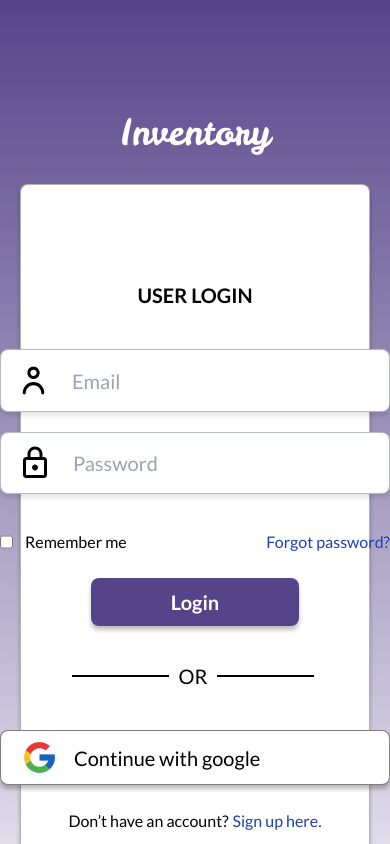
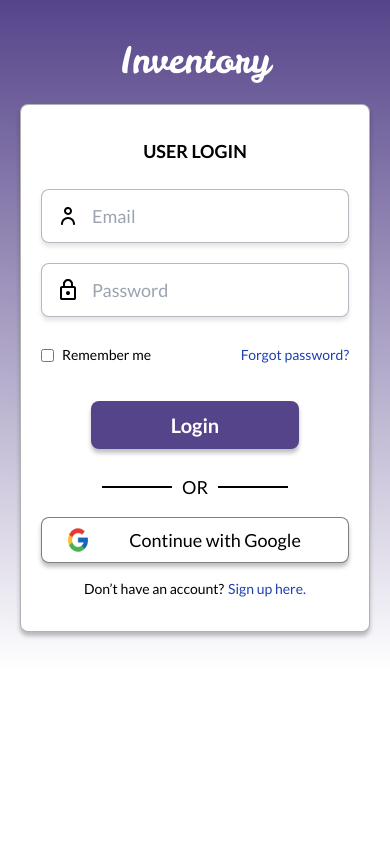
Before and after one commit to abdujemal/alx-webstack-simple-inventory, a React (Vite) app in the folder frontend/: page /login in a window 390 px wide. Shown: the top 844 px of the page. Built offline with nearby package versions, Linux system fonts and the light colour scheme; no server answers.

Commit message:
Update sign-in and register pages with responsive design

```diff
--- a/frontend/src/features/auth/views/login.jsx
+++ b/frontend/src/features/auth/views/login.jsx
@@ -17,57 +17,55 @@ const Login = () => {
     const loginSubmit = async (e) =>{
         e.preventDefault()
         if(!loading){
-
             await login(email, password)
         }
     }
 
     return (
-        <div className="flex overflow-hidden flex-col bg-gradient-to-b from-primary to-white justify-center items-center px-20 py-28 max-md:px-5 max-md:pb-24">
-            <div className="flex flex-col max-w-full w-[679px]">
+        <div className="flex overflow-hidden flex-col bg-gradient-to-b from-primary to-white justify-center items-center px-5 py-10 md:px-20 md:py-28">
+            <div className="flex flex-col w-full max-w-[679px]">
                 <Logo/>
-                <section className="flex flex-col justify-center items-center px-20 py-24 mt-8 bg-white rounded-lg border border-solid border-black border-opacity-30 shadow-[0px_4px_4px_rgba(0,0,0,0.25)] max-md:px-5 max-md:pb-24 max-md:max-w-full">
-                    <form onSubmit={loginSubmit}>
-                        <div className="flex flex-col mb-0 max-w-full w-[390px] max-md:mb-2.5">
-                            <div className="self-center text-xl font-bold text-black">
+                <section className="flex flex-col justify-center items-center px-5 py-8 md:px-20 md:py-24 mt-6 md:mt-8 bg-white rounded-lg border border-solid border-black border-opacity-30 shadow-[0px_4px_4px_rgba(0,0,0,0.25)]">
+                    <form onSubmit={loginSubmit} className="w-full max-w-[390px]">
+                        <div className="flex flex-col mb-0">
+                            <div className="self-center text-lg md:text-xl font-bold text-black">
                                 USER LOGIN
                             </div>
-                            <div className="flex gap-5 px-3.5 py-3 mt-14 text-xl whitespace-nowrap bg-white rounded-lg border border-solid border-gray-500 border-opacity-50 shadow-[0px_4px_4px_rgba(0,0,0,0.1)] text-lack text-pacity-50 max-md:mt-10">
-                                <img src="person.svg"/>
-                                <div  className="flex-1 my-auto "><input onChange={(e)=>setEmail(e.target.value)} className="w-full" placeholder="Email" type="email" name="email" ></input></div>
+                            <div className="flex gap-3 md:gap-5 px-3.5 py-3 mt-6 md:mt-14 text-lg md:text-xl whitespace-nowrap bg-white rounded-lg border border-solid border-gray-500 border-opacity-50 shadow-[0px_4px_4px_rgba(0,0,0,0.1)] text-lack text-pacity-50">
+                                <img src="person.svg" className="w-6 md:w-8"/>
+                                <div className="flex-1 my-auto "><input onChange={(e)=>setEmail(e.target.value)} className="w-full" placeholder="Email" type="email" name="email" /></div>
                             </div>
-                            <div className="flex gap-5 px-4 py-3 mt-5 text-xl whitespace-nowrap bg-white rounded-lg border border-solid border-gray-500 border-opacity-50 shadow-[0px_4px_4px_rgba(0,0,0,0.1)] text-lack text-pacity-50">
-                                <img src="password.svg"/>
-                                <div className="flex-1 my-auto "><input onChange={(e)=>setPassword(e.target.value)} className="w-full"  placeholder="Password" type="password" name="password"></input></div>
+                            <div className="flex gap-3 md:gap-5 px-3.5 py-3 mt-5 text-lg md:text-xl whitespace-nowrap bg-white rounded-lg border border-solid border-gray-500 border-opacity-50 shadow-[0px_4px_4px_rgba(0,0,0,0.1)] text-lack text-pacity-50">
+                                <img src="password.svg" className="w-6 md:w-8"/>
+                                <div className="flex-1 my-auto "><input onChange={(e)=>setPassword(e.target.value)} className="w-full" placeholder="Password" type="password" name="password" /></div>
                             </div>
-                            <p className="text-red-700 mt-2">{error}</p>
-                            <div className="flex justify-between mt-7">
-                                <div className="flex gap-3 self-start">
-                                    <input type="checkbox"></input>
-                                    <div className="text-black">
+                            <p className="text-red-700 mt-2 text-sm md:text-base">{error}</p>
+                            <div className="flex flex-row md:flex-row justify-between mt-5 md:mt-7">
+                                <div className="flex items-center gap-2 md:gap-3 mb-3 md:mb-0">
+                                    <input type="checkbox" />
+                                    <div className="text-black text-sm md:text-base">
                                         Remember me
                                     </div>
                                 </div>
-                                <Link className="text-blue-800 cursor-pointer hover:underline" to={'/register'} >
+                                <Link className="text-blue-800 text-sm md:text-base cursor-pointer hover:underline" to={'/register'}>
                                     Forgot password?
                                 </Link>
-
                             </div>
                             <MainButton isLoading={loading} text={"Login"} isSubmit/>
-                            <div className="flex gap-2.5 items-center self-center mt-9 max-w-full text-xl text-black whitespace-nowrap w-[247px]">
-                                <div className="shrink-0 self-stretch my-auto h-px border border-black border-solid w-[97px]" />
+                            <div className="flex flex-row md:flex-row gap-2.5 items-center justify-center mt-6 md:mt-9 text-lg md:text-xl text-black whitespace-nowrap">
+                                <div className="shrink-0 self-stretch my-auto h-px border border-black border-solid w-[70px] md:w-[97px]" />
                                 <div className="self-stretch">OR</div>
-                                <div className="shrink-0 self-stretch my-auto h-px border border-black border-solid w-[97px]" />
+                                <div className="shrink-0 self-stretch my-auto h-px border border-black border-solid w-[70px] md:w-[97px]" />
                             </div>
-                            <Link to={GOOGLE_URL} className="flex cursor-pointer gap-4 px-14 py-2 mt-6 text-xl text-black bg-white rounded-lg border border-solid border-black border-opacity-50 shadow-[0px_4px_4px_rgba(0,0,0,0.25)] max-md:px-5 max-md:mt-10">
-                                <img src="Google.png" alt="google" />
-                                <div className="grow shrink my-auto w-[219px]">
-                                    Continue with google
+                            <Link to={GOOGLE_URL} className="flex cursor-pointer gap-4 px-6 py-2 mt-4 md:mt-6 text-lg md:text-xl text-black bg-white rounded-lg border border-solid border-black border-opacity-50 shadow-[0px_4px_4px_rgba(0,0,0,0.25)]">
+                                <img src="Google.png" alt="google" className="w-6 md:w-8"/>
+                                <div className="text-center grow shrink my-auto w-[160px] md:w-[219px]">
+                                    Continue with Google
                                 </div>
                             </Link>
-                            <div className="flex gap-1 justify-center mt-6 max-md:mx-2.5">
+                            <div className="flex gap-1 justify-center mt-4 md:mt-6 text-sm md:text-base">
                                 <div className="text-black">Don’t have an account?</div>
-                                <Link className="text-blue-800 hover:underline" to={'/register'} >
+                                <Link className="text-blue-800 hover:underline" to={'/register'}>
                                     Sign up here.
                                 </Link>
                             </div>
@@ -79,4 +77,4 @@ const Login = () => {
     );
 }
 
-export default Login
+export default Login;
--- a/frontend/src/features/auth/views/register.jsx
+++ b/frontend/src/features/auth/views/register.jsx
@@ -1,18 +1,17 @@
 import { Link } from "react-router-dom";
 import Logo from "../../../shared/components/logo";
 import MainButton from "../../../shared/components/mainButton";
-import {  useState } from "react";
+import { useState } from "react";
 import { useAuth } from "../controllers/AuthProvider";
 import { GOOGLE_URL, roles } from "../../../shared/utils/constants";
-import {  MdOutlineVerifiedUser , MdOutlineEmail} from "react-icons/md";
+import { MdOutlineVerifiedUser, MdOutlineEmail } from "react-icons/md";
 import { IoPersonCircle } from "react-icons/io5";
-import { dataURLtoFile } from "../services/helpers.js"
+import { dataURLtoFile } from "../services/helpers.js";
 
 import toast from "react-hot-toast";
 
 const Register = () => {
-
-  const {register, error, loading, setError } = useAuth()
+  const { register, error, loading, setError } = useAuth();
 
   const [email, setEmail] = useState("");
   const [name, setName] = useState("");
@@ -21,19 +20,17 @@ const Register = () => {
   const [confirmPassword, setConfirmPassword] = useState("");
   const [image, setImage] = useState(null);
 
-
-
-  const registerSubmit = async (e) =>{
-      e.preventDefault()
-      if(!loading){
-        if(password != confirmPassword){
-          setError("Password does not much")
+  const registerSubmit = async (e) => {
+    e.preventDefault();
+    if (!loading) {
+      if (password !== confirmPassword) {
+        setError("Passwords do not match");
         return;
       }
-        const imageFile = dataURLtoFile(image, 'image.jpg')
-        await register(name, email, password, role, imageFile)
+      const imageFile = dataURLtoFile(image, "image.jpg");
+      await register(name, email, password, role, imageFile);
     }
-  }
+  };
 
   const handleFileChange = (event) => {
     const file = event.target.files[0];
@@ -49,83 +46,135 @@ const Register = () => {
   };
 
   return (
-      <div className="flex overflow-hidden flex-col bg-gradient-to-b from-primary to-white justify-center items-center px-20 py-28 max-md:px-5 max-md:pb-24">
-          <div className="flex flex-col max-w-full w-[679px]">
-              <Logo/>
-              <section className="flex flex-col justify-center items-center px-20 py-24 mt-8 bg-white rounded-lg border border-solid border-black border-opacity-30 shadow-[0px_4px_4px_rgba(0,0,0,0.25)] max-md:px-5 max-md:pb-24 max-md:max-w-full">
+    <div className="flex overflow-hidden flex-col bg-gradient-to-b from-primary to-white justify-center items-center px-5 py-10 sm:px-10 sm:py-20 md:px-20 md:py-28">
+      <div className="flex flex-col w-full max-w-[679px]">
+        <Logo />
+        <section className="flex flex-col justify-center items-center px-5 py-8 sm:px-10 sm:py-16 md:px-20 md:py-24 mt-6 md:mt-8 bg-white rounded-lg border border-solid border-black border-opacity-30 shadow-[0px_4px_4px_rgba(0,0,0,0.25)]">
           <form onSubmit={registerSubmit}>
-                      <div className="flex flex-col mb-0 max-w-full w-[390px] max-md:mb-2.5">
-                          <div className="self-center text-xl font-bold text-black">
+            <div className="flex flex-col mb-0 w-full max-w-[390px] mx-auto">
+              <div className="text-lg sm:text-xl font-bold text-black text-center">
                 REGISTER USER
               </div>
-                          {
-                            image ?
-                            <img src={image} className=" h-32 w-32 m-auto mt-6 rounded-full"  alt="user_image"/>   :
-                            <IoPersonCircle className=" h-32 w-32 m-auto mt-6 rounded-full" />
-                          }
-                          <input type="file" accept="image/*" onChange={handleFileChange} className=" shadow-sm w-fit px-2 py-1 mt-2 rounded self-center"/>
-                          <div className="flex gap-5 px-3.5 py-3 mt-14 text-xl whitespace-nowrap bg-white rounded-lg border border-solid border-gray-500 border-opacity-50 shadow-[0px_4px_4px_rgba(0,0,0,0.1)] text-lack text-pacity-50 max-md:mt-10">
-                              <img src="person.svg"/>
-                              <div  className="flex-1 my-auto "><input value={name} required onChange={(e)=>setName(e.target.value)} className="w-full" placeholder="User Name" type="text" name="text" ></input></div>
+              <div className="flex justify-center mt-6">
+                {image ? (
+                  <img src={image} className="h-32 w-32 rounded-full" alt="user_image" />
+                ) : (
+                  <IoPersonCircle className="h-32 w-32 text-primary" />
+                )}
               </div>
-                          <div className="flex gap-5 px-3.5 py-3 mt-5 text-xl whitespace-nowrap bg-white rounded-lg border border-solid border-gray-500 border-opacity-50 shadow-[0px_4px_4px_rgba(0,0,0,0.1)] text-lack text-pacity-50 max-md:mt-10">
-                              <MdOutlineEmail size={30}/>
-                              <div  className="flex-1 my-auto "><input required onChange={(e)=>setEmail(e.target.value)} className="w-full" placeholder="Email" type="email" name="email" ></input></div>
+              <input
+                type="file"
+                accept="image/*"
+                onChange={handleFileChange}
+                className="shadow-sm w-full mt-2 rounded self-center"
+              />
+              <div className="flex flex-col gap-5 mt-8 sm:mt-10">
+                <div className="flex gap-3 items-center px-3.5 py-3 text-base sm:text-lg md:text-xl bg-white rounded-lg border border-gray-500 border-opacity-50 shadow-[0px_4px_4px_rgba(0,0,0,0.1)]">
+                  <img src="person.svg" alt="user icon" className="w-6 sm:w-8" />
+                  <div className="flex-1">
+                    <input
+                      value={name}
+                      required
+                      onChange={(e) => setName(e.target.value)}
+                      className="w-full"
+                      placeholder="User Name"
+                      type="text"
+                      name="text"
+                    />
                   </div>
-                          <div className="flex gap-5 px-3.5 py-3 mt-5 text-xl whitespace-nowrap bg-white rounded-lg border border-solid border-gray-500 border-opacity-50 shadow-[0px_4px_4px_rgba(0,0,0,0.1)] text-lack text-pacity-50 max-md:mt-10">
-                              <MdOutlineVerifiedUser className="my-auto" size={30}/>
-                              <div  className="flex-1 my-auto ">
-                                {/* <input onChange={(e)=>set(e.target.value)} className="w-full" placeholder="Email" type="email" name="email" >
-                                </input> */}
+                </div>
+                <div className="flex gap-3 items-center px-3.5 py-3 text-base sm:text-lg md:text-xl bg-white rounded-lg border border-gray-500 border-opacity-50 shadow-[0px_4px_4px_rgba(0,0,0,0.1)]">
+                  <MdOutlineEmail size={30} />
+                  <div className="flex-1">
+                    <input
+                      required
+                      onChange={(e) => setEmail(e.target.value)}
+                      className="w-full"
+                      placeholder="Email"
+                      type="email"
+                      name="email"
+                    />
+                  </div>
+                </div>
+                <div className="flex gap-3 items-center px-3.5 py-3 text-base sm:text-lg md:text-xl bg-white rounded-lg border border-gray-500 border-opacity-50 shadow-[0px_4px_4px_rgba(0,0,0,0.1)]">
+                  <MdOutlineVerifiedUser size={30} />
+                  <div className="flex-1">
                     <select
                       required
                       className="block w-full py-2 px-3 border border-none bg-white rounded-md shadow-sm focus:outline-none"
-                                  value={role} onChange={(e)=>setRole(e.target.value)}>
-                                  <option className="text-gray-900 hover:bg-indigo-100" value="" disabled>Select your role</option>
-                                  {
-                                    roles.map((e)=><option key={e} value={e}>{e}</option>)
-                                  }
+                      value={role}
+                      onChange={(e) => setRole(e.target.value)}
+                    >
+                      <option value="" disabled>
+                        Select your role
+                      </option>
+                      {roles.map((e) => (
+                        <option key={e} value={e}>
+                          {e}
+                        </option>
+                      ))}
                     </select>
                   </div>
                 </div>
-                          <div className="flex gap-5 px-4 py-3 mt-5 text-xl whitespace-nowrap bg-white rounded-lg border border-solid border-gray-500 border-opacity-50 shadow-[0px_4px_4px_rgba(0,0,0,0.1)] text-lack text-pacity-50">
-                              <img src="password.svg"/>
-                              <div className="flex-1 my-auto "><input required onChange={(e)=>setPassword(e.target.value)} className="w-full"  placeholder="Password" type="password" name="password"></input></div>
+                <div className="flex gap-3 items-center px-3.5 py-3 text-base sm:text-lg md:text-xl bg-white rounded-lg border border-gray-500 border-opacity-50 shadow-[0px_4px_4px_rgba(0,0,0,0.1)]">
+                  <img src="password.svg" alt="password icon" className="w-6 sm:w-8" />
+                  <div className="flex-1">
+                    <input
+                      required
+                      onChange={(e) => setPassword(e.target.value)}
+                      className="w-full"
+                      placeholder="Password"
+                      type="password"
+                      name="password"
+                    />
                   </div>
-                          <div className="flex gap-5 px-4 py-3 mt-5 text-xl whitespace-nowrap bg-white rounded-lg border border-solid border-gray-500 border-opacity-50 shadow-[0px_4px_4px_rgba(0,0,0,0.1)] text-lack text-pacity-50">
-                              <img src="password.svg"/>
-                              <div className="flex-1 my-auto "><input required onChange={(e)=>setConfirmPassword(e.target.value)} className="w-full"  placeholder="Confirm Password" type="password" name="confirmPassword"></input></div>
                 </div>
-                          <p className="text-red-700 mt-2">{error}</p>
-                          <div className="flex justify-between mt-7">
-                              <div className="flex gap-3 self-start">
-                                  <input id="rememberme" type="checkbox"></input>
-                                  <label htmlFor="rememberme" className="text-black">
+                <div className="flex gap-3 items-center px-3.5 py-3 text-base sm:text-lg md:text-xl bg-white rounded-lg border border-gray-500 border-opacity-50 shadow-[0px_4px_4px_rgba(0,0,0,0.1)]">
+                  <img src="password.svg" alt="confirm password icon" className="w-6 sm:w-8" />
+                  <div className="flex-1">
+                    <input
+                      required
+                      onChange={(e) => setConfirmPassword(e.target.value)}
+                      className="w-full"
+                      placeholder="Confirm Password"
+                      type="password"
+                      name="confirmPassword"
+                    />
+                  </div>
+                </div>
+                <p className="text-red-700 mt-2 text-sm sm:text-base">{error}</p>
+                <div className="flex flex-row sm:flex-row justify-between mt-5">
+                  <div className="flex gap-2 items-center mb-3 sm:mb-0">
+                    <input id="rememberme" type="checkbox" />
+                    <label htmlFor="rememberme" className="text-sm sm:text-base">
                       Remember me
                     </label>
                   </div>
-                              <Link className="text-blue-800 cursor-pointer hover:underline" to={'/register'} >
+                  <Link className="text-blue-800 text-sm sm:text-base hover:underline" to={'/register'}>
                     Forgot password?
                   </Link>
-
                 </div>
-                          <MainButton isLoading={loading} text={"Submit"} isSubmit/>
-                          <div className="flex gap-2.5 items-center self-center mt-9 max-w-full text-xl text-black whitespace-nowrap w-[247px]">
-                              <div className="shrink-0 self-stretch my-auto h-px border border-black border-solid w-[97px]" />
+                <MainButton isLoading={loading} text={"Submit"} isSubmit />
+                <div className="flex flex-row sm:flex-row gap-2.5 items-center justify-center mt-6 text-base sm:text-lg">
+                  <div className="shrink-0 self-stretch my-auto h-px border border-black border-solid w-[70px] sm:w-[97px]" />
                   <div className="self-stretch">OR</div>
-                              <div className="shrink-0 self-stretch my-auto h-px border border-black border-solid w-[97px]" />
+                  <div className="shrink-0 self-stretch my-auto h-px border border-black border-solid w-[70px] sm:w-[97px]" />
                 </div>
-                          <Link to={GOOGLE_URL} className="flex cursor-pointer gap-4 px-14 focus:outline-none py-2 mt-6 text-xl text-black bg-white rounded-lg border border-solid border-black border-opacity-50 shadow-[0px_4px_4px_rgba(0,0,0,0.25)] max-md:px-5 max-md:mt-10">
-                              <img src="Google.png" alt="google" />
-                              <div className="grow shrink my-auto w-[219px]">
-                                  Continue with google
+                <Link
+                  to={GOOGLE_URL}
+                  className="flex cursor-pointer gap-4 px-6 py-2 mt-4 sm:px-10 sm:py-2 text-base sm:text-lg text-black bg-white rounded-lg border border-solid border-black border-opacity-50 shadow-[0px_4px_4px_rgba(0,0,0,0.25)]"
+                >
+                  <img src="Google.png" alt="google" className="w-6 sm:w-8" />
+                  <div className="grow shrink my-auto">
+                    Continue with Google
                   </div>
                 </Link>
-                          <div className="flex gap-1 justify-center mt-6 max-md:mx-2.5">
+                <div className="flex gap-1 justify-center mt-4 sm:mt-6 text-sm sm:text-base">
                   <div className="text-black">Already have an account?</div>
-                              <Link className="text-blue-800 hover:underline" to={'/login'} >
+                  <Link className="text-blue-800 hover:underline" to={'/login'}>
                     Sign in here.
                   </Link>
+                </div>
               </div>
             </div>
           </form>
@@ -133,6 +182,6 @@ const Register = () => {
       </div>
     </div>
   );
-}
+};
 
 export default Register;
```
Also changed, not shown: 1 other file (tests, documents, lock files or other folders). Lines whose indentation alone changed are shown as unchanged.
